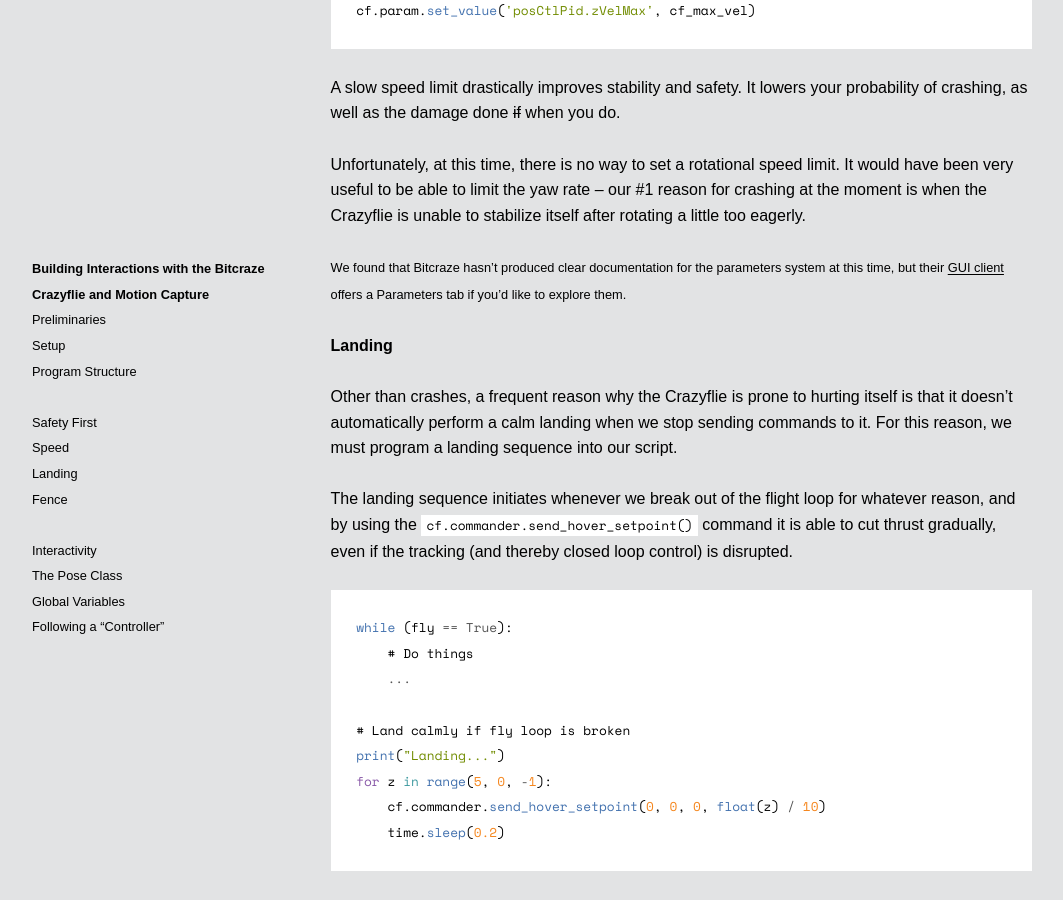
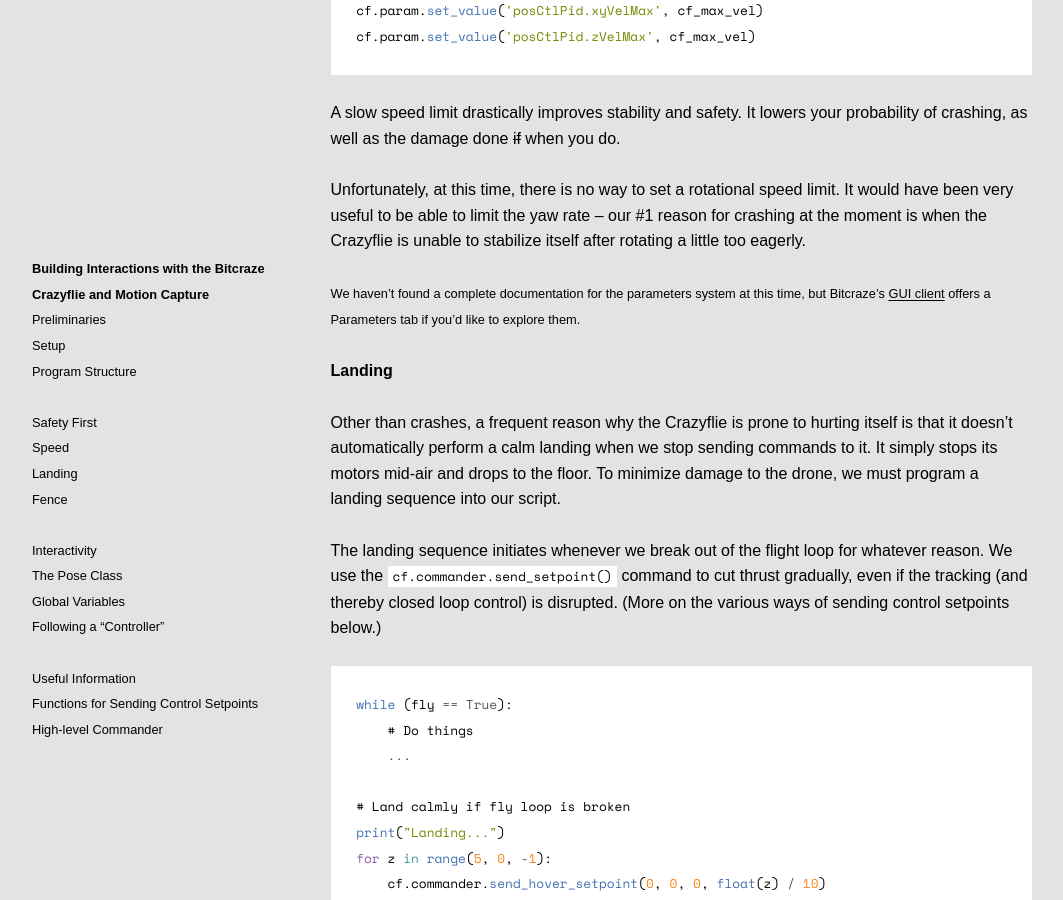
Before and after one commit to l77l77/mbaytas.github.io, a Jekyll site: the page built from crazyflie.md, in a window 1280 px wide and 900 px high, scrolled down 3644 px. Shown: the whole window, without its empty margins (108-1171 px from the left). Built offline with Jekyll 4.4.1, drawn with Linux system fonts in a browser that asks for light colours; some web fonts are replaced; our own code applies the rules of GitHub Pages for plain Markdown files; comment, search, counter and statistics services are not loaded; some of the changed text lies outside the part shown.

Commit message:
Update crazyflie.md

````diff
--- a/crazyflie.md
+++ b/crazyflie.md
@@ -72,7 +72,7 @@
 
 ## Safety First
 
-Even though the Crazyflie is small and light, and generally not capable of serious damage; it has a very expensive self-harm habit. So we need to take some safety measures to protect the drone.
+Even though the Crazyflie is small and light, and generally not capable of serious damage; it has a very expensive self-harm habit – it's very effective at destroying its own bits and pieces when it crashes into walls and other things. We need to take some safety measures to protect the drone.
 
 ### Speed
 
@@ -95,13 +95,13 @@
 
 Unfortunately, at this time, there is no way to set a rotational speed limit. It would have been very useful to be able to limit the yaw rate – our #1 reason for crashing at the moment is when the Crazyflie is unable to stabilize itself after rotating a little too eagerly.
 
-*We found that Bitcraze hasn't produced clear documentation for the parameters system at this time, but their [GUI client](https://github.com/bitcraze/crazyflie-clients-python) offers a Parameters tab if you'd like to explore them.*
+*We haven't found a complete documentation for the parameters system at this time, but Bitcraze's [GUI client](https://github.com/bitcraze/crazyflie-clients-python) offers a Parameters tab if you'd like to explore them.*
 
 ### Landing
 
-Other than crashes, a frequent reason why the Crazyflie is prone to hurting itself is that it doesn't automatically perform a calm landing when we stop sending commands to it. For this reason, we must program a landing sequence into our script.
+Other than crashes, a frequent reason why the Crazyflie is prone to hurting itself is that it doesn't automatically perform a calm landing when we stop sending commands to it. It simply stops its motors mid-air and drops to the floor. To minimize damage to the drone, we must program a landing sequence into our script.
 
-The landing sequence initiates whenever we break out of the flight loop for whatever reason, and by using the `cf.commander.send_hover_setpoint()` command it is able to cut thrust gradually, even if the tracking (and thereby closed loop control) is disrupted.
+The landing sequence initiates whenever we break out of the flight loop for whatever reason. We use the `cf.commander.send_setpoint()` command to cut thrust gradually, even if the tracking (and thereby closed loop control) is disrupted. (More on the various ways of sending control setpoints below.)
 
 ```python
 while (fly == True):
@@ -209,3 +209,23 @@
 ### Following a "Controller"
 
 TBD
+
+## Useful Information
+
+There is a whole bunch of information that didn't fit in the "flow" of the tutorial above, but would have been useful to us if we knew these from the start.
+
+### Functions for Sending Control Setpoints
+
+The [`Commander` class in the Crazyflie Python library](https://github.com/bitcraze/crazyflie-lib-python/blob/master/cflib/crazyflie/commander.py) provides us with different kinds of functions that can be used to send various kinds of control signals to the Crazyflie. While these may look like they are interchangeable, in fact they all have particular hardware configurations and use cases that they work best with, and these are not always obvious.
+
+`send_setpoint(self, roll, pitch, yaw, thrust)`
+
+`def send_velocity_world_setpoint(self, vx, vy, vz, yawrate):`
+
+`def send_zdistance_setpoint(self, roll, pitch, yawrate, zdistance):`
+
+`def send_hover_setpoint(self, vx, vy, yawrate, zdistance):`
+
+`def send_position_setpoint(self, x, y, z, yaw):`
+
+### High-level Commander
````
